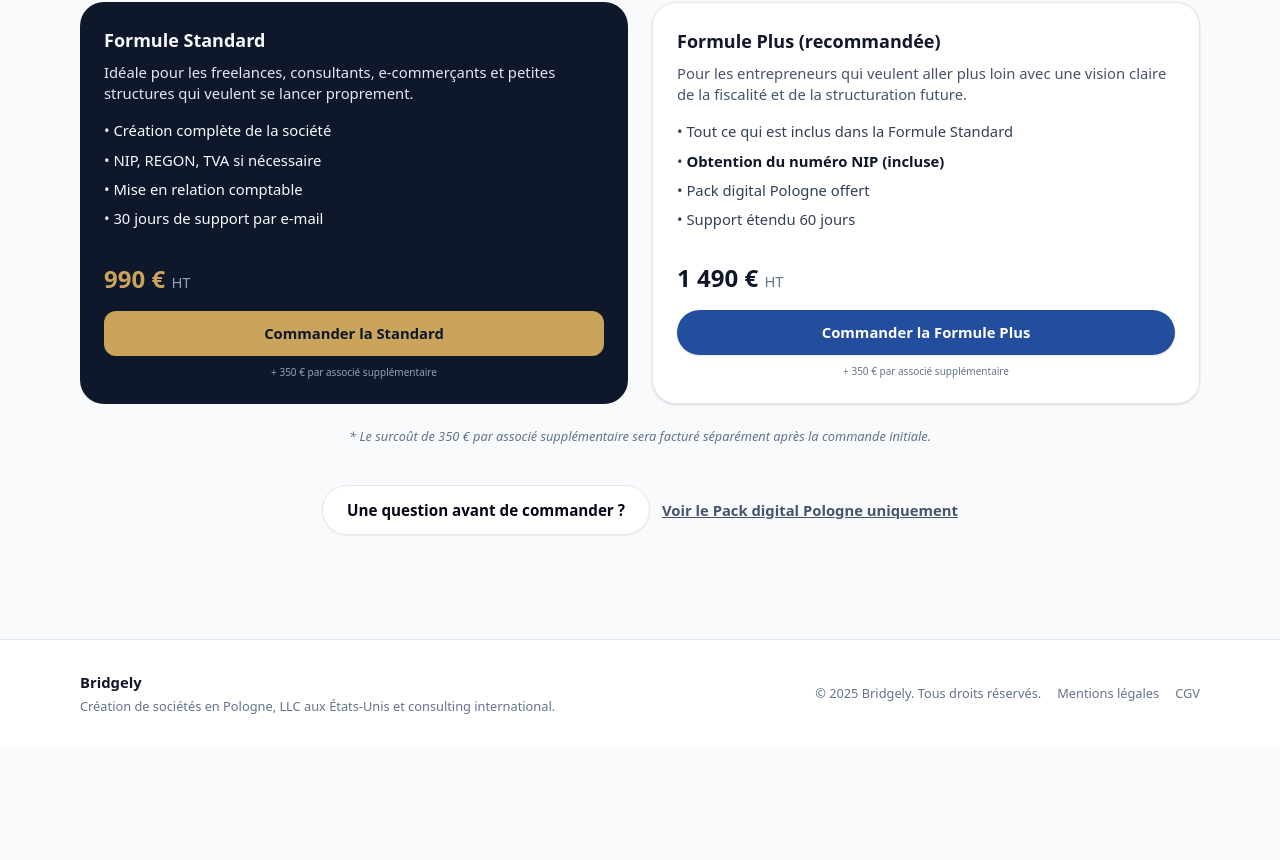
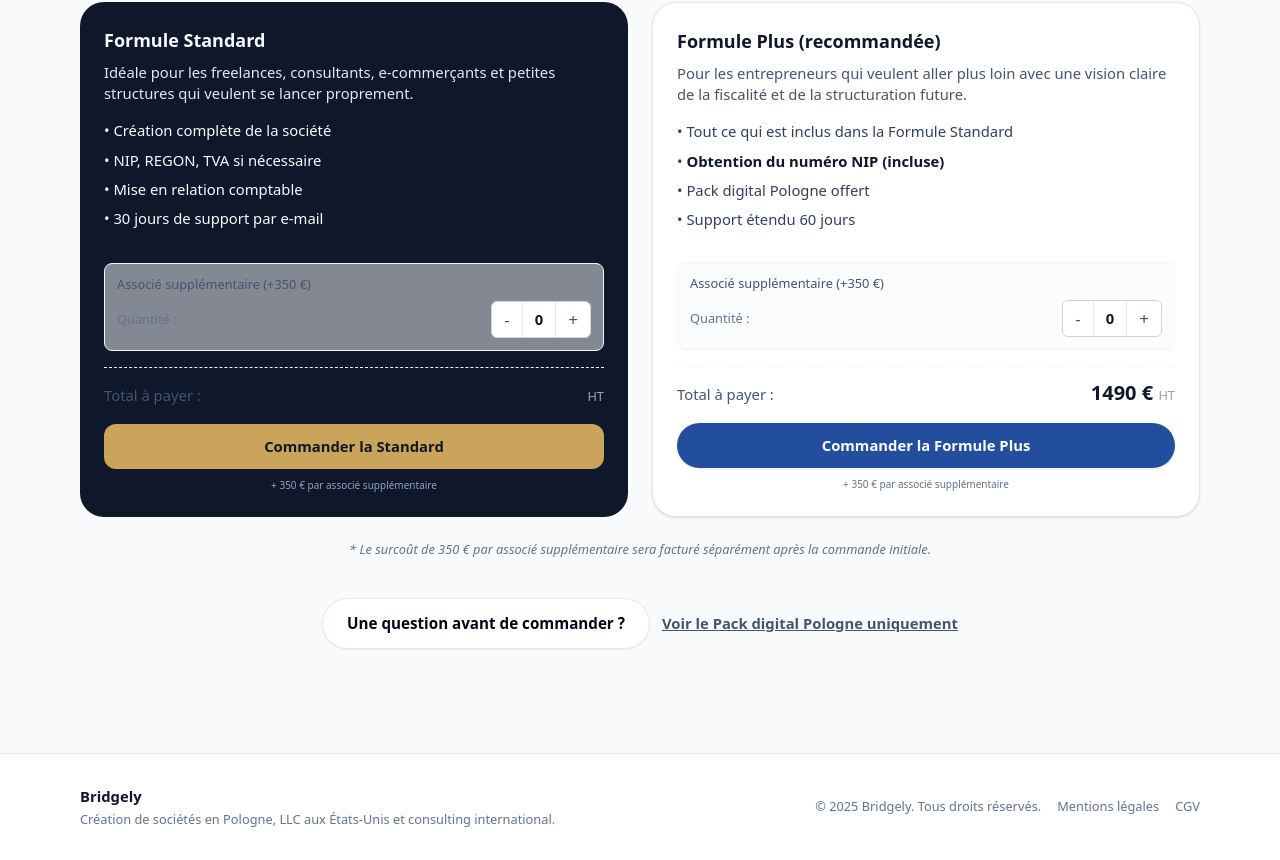
Before and after one commit to bridgelysite/website, a Next.js app: page /creation-societe-pologne in a window 1280 px wide. Shown: the part 677-1537 px from the top of the page. Before the commit the page ends 1424 px from the top, so only its background shows below. Built offline with nearby package versions, Linux system fonts and the light colour scheme.

Commit message:
Enable configurable partner selection on Poland creation page

```diff
--- a/app/creation-societe-pologne/page.tsx
+++ b/app/creation-societe-pologne/page.tsx
@@ -1,6 +1,6 @@
 import type { Metadata } from "next";
 import Link from "next/link";
-import { BuyButton } from "@/components/BuyButton";
+import { ConfigurableBuyButton } from "@/components/ConfigurableBuyButton";
 
 export const metadata: Metadata = {
   title: "Création Société en Pologne (sp. z o.o.) | Fiscalité 9% | Bridgely",
@@ -58,10 +58,16 @@ export default function CreationPolognePage() {
               <li>• 30 jours de support par e-mail</li>
             </ul>
             <div className="mt-4">
-              <p className="text-2xl font-bold text-[color:var(--color-accent)] mb-4">990 € <span className="text-sm font-normal text-slate-400">HT</span></p>
-              <BuyButton priceId="price_1SZVOiRPyuf04COPv5rrXKrP" className="w-full bg-[color:var(--color-accent)] hover:bg-amber-300 text-slate-900 font-bold py-3 rounded-xl transition-colors text-sm">
-                Commander la Standard
-              </BuyButton>
+              <ConfigurableBuyButton
+                  mainPriceId="price_1SZVOiRPyuf04COPv5rrXKrP"
+                  mainPriceLabel="Formule Standard"
+                  basePrice={990}
+                  extraOptionPriceId="price_1SZVRrRPyuf04COPkLcCj0Rb"
+                  extraOptionPrice={350}
+                  extraOptionLabel="Associé supplémentaire"
+                  buttonLabel="Commander la Standard"
+                  className="w-full bg-[color:var(--color-accent)] hover:bg-amber-300 text-slate-900 font-bold py-3 rounded-xl transition-colors text-sm"
+                />
               <p className="text-[10px] text-slate-400 mt-2 text-center">
                 + 350 € par associé supplémentaire
               </p>
@@ -81,10 +87,16 @@ export default function CreationPolognePage() {
               <li>• Support étendu 60 jours</li>
             </ul>
             <div className="mt-4">
-              <p className="text-2xl font-bold text-slate-900 mb-4">1 490 € <span className="text-sm font-normal text-slate-500">HT</span></p>
-              <BuyButton priceId="price_1SZVQ3RPyuf04COPAt7wWulO" className="w-full btn-primary py-3 rounded-xl text-sm justify-center">
-                Commander la Formule Plus
-              </BuyButton>
+              <ConfigurableBuyButton
+                  mainPriceId="price_1SZVQ3RPyuf04COPAt7wWulO"
+                  mainPriceLabel="Formule Plus"
+                  basePrice={1490}
+                  extraOptionPriceId="price_1SZVRrRPyuf04COPkLcCj0Rb"
+                  extraOptionPrice={350}
+                  extraOptionLabel="Associé supplémentaire"
+                  buttonLabel="Commander la Formule Plus"
+                  className="w-full btn-primary py-3 rounded-xl text-sm justify-center"
+                />
               <p className="text-[10px] text-slate-500 mt-2 text-center">
                 + 350 € par associé supplémentaire
               </p>
--- a/app/llc-usa/page.tsx
+++ b/app/llc-usa/page.tsx
@@ -1,6 +1,6 @@
 import type { Metadata } from "next";
 import Link from "next/link";
-import { BuyButton } from "@/components/BuyButton";
+import { ConfigurableBuyButton } from "@/components/ConfigurableBuyButton";
 
 export const metadata: Metadata = {
   title: "Création LLC USA (Delaware, Wyoming) | Bridgely",
@@ -70,14 +70,16 @@ export default function LlcUsaPage() {
               <li>• Pack de documents LLC (Articles of Org.)</li>
             </ul>
             <div className="mt-4">
-                <p className="text-sm font-semibold mb-1">
-                Honoraires Bridgely (hors frais d’État) :
-                </p>
-                <p className="text-2xl font-bold text-[color:var(--color-accent)] mb-4">890 € <span className="text-sm font-normal text-slate-400">HT</span></p>
-
-                <BuyButton priceId="price_1SZVSqRPyuf04COPQmrC6lJk" className="w-full bg-[color:var(--color-accent)] hover:bg-amber-300 text-slate-900 font-bold py-3 rounded-xl transition-colors text-sm">
-                  Commander LLC Standard
-                </BuyButton>
+                <ConfigurableBuyButton
+                  mainPriceId="price_1SZVSqRPyuf04COPQmrC6lJk"
+                  mainPriceLabel="LLC Standard"
+                  basePrice={890}
+                  extraOptionPriceId="price_1SZVRrRPyuf04COPkLcCj0Rb"
+                  extraOptionPrice={350}
+                  extraOptionLabel="Associé supplémentaire"
+                  buttonLabel="Commander LLC Standard"
+                  className="w-full bg-[color:var(--color-accent)] hover:bg-amber-300 text-slate-900 font-bold py-3 rounded-xl transition-colors text-sm"
+                />
                 <p className="text-[10px] text-slate-400 mt-2 text-center">
                    Compte en banque en ligne en option : + 350 €
                 </p>
@@ -97,14 +99,16 @@ export default function LlcUsaPage() {
               <li>• Guide digital "LLC & fiscalité internationale"</li>
             </ul>
              <div className="mt-4">
-                <p className="text-sm font-semibold text-slate-700 mb-1">
-                Honoraires Bridgely (hors frais d’État) :
-                </p>
-                <p className="text-2xl font-bold text-slate-900 mb-4">1 290 € <span className="text-sm font-normal text-slate-500">HT</span></p>
-
-                <BuyButton priceId="price_1SZVtVRPyuf04COPUiX3tdow" className="w-full btn-primary py-3 rounded-xl text-sm justify-center">
-                  Commander LLC Plus
-                </BuyButton>
+                <ConfigurableBuyButton
+                  mainPriceId="price_1SZVtVRPyuf04COPUiX3tdow"
+                  mainPriceLabel="LLC Formule Plus"
+                  basePrice={1290}
+                  extraOptionPriceId="price_1SZVRrRPyuf04COPkLcCj0Rb"
+                  extraOptionPrice={350}
+                  extraOptionLabel="Associé supplémentaire"
+                  buttonLabel="Commander LLC Plus"
+                  className="w-full btn-primary py-3 rounded-xl text-sm justify-center"
+                />
                  <p className="text-[10px] text-slate-500 mt-2 text-center">
                    Compte en banque en ligne en option : + 350 €
                 </p>
```
